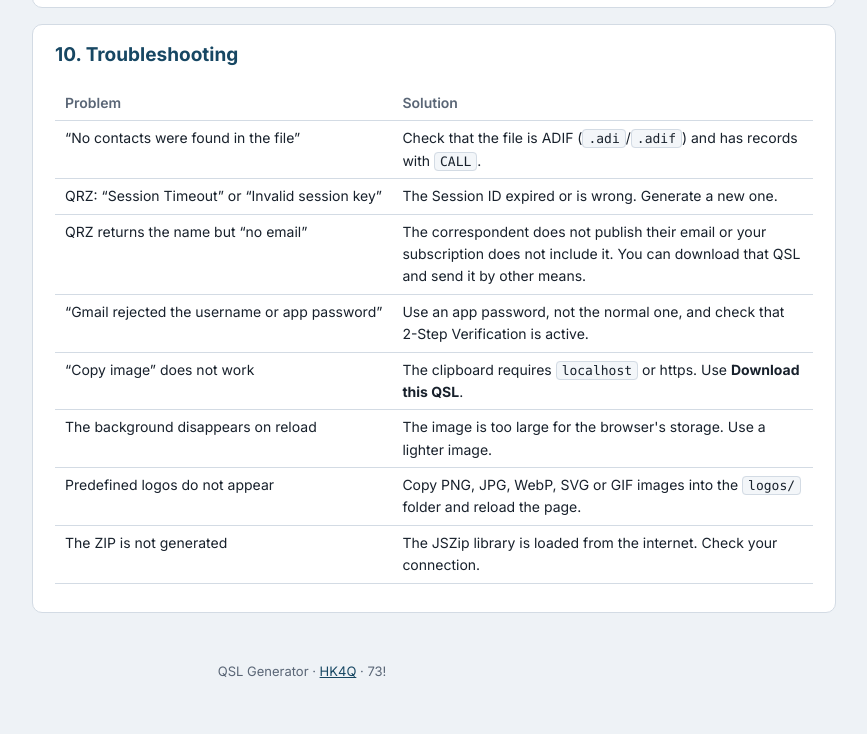
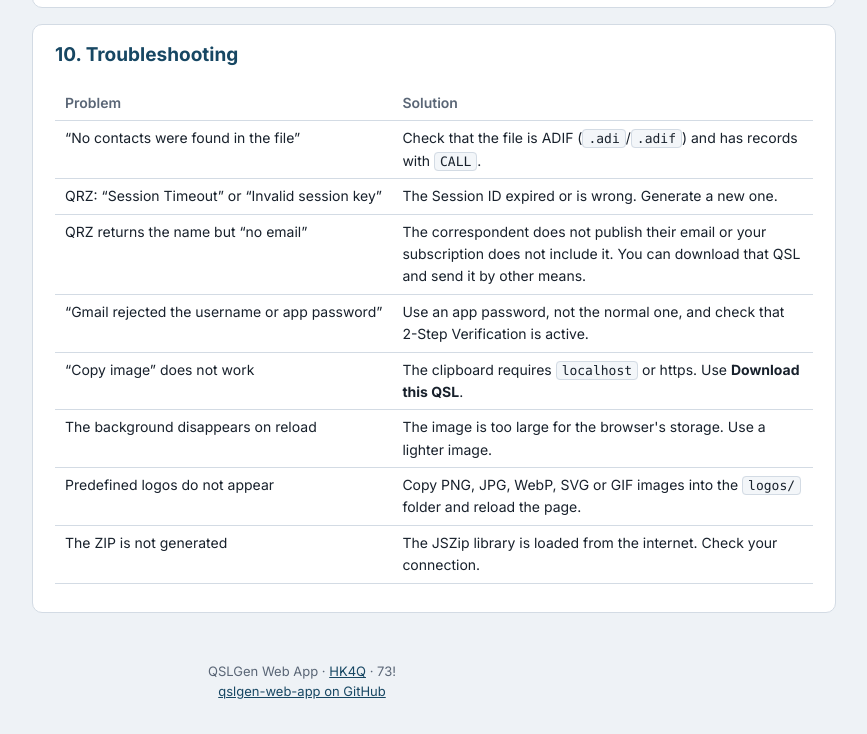
Before and after one commit to ianturo/qslgen-web-app, a website: page public/manual.html in a window 1280 px wide. Shown: the part 6220-6954 px from the top of the page, without its empty margins (338-1205 px from the left). Before the commit the page ends 6933 px from the top, so only its background shows below. Drawn offline with Linux system fonts and the light colour scheme.

Commit message:
Se adicionan enlaces en el piede pagina a github

```diff
--- a/public/manual.html
+++ b/public/manual.html
@@ -345,6 +345,7 @@
         <tr><td>No aparecen logos predefinidos</td><td>Copia imágenes PNG, JPG, WebP, SVG o GIF en la carpeta <code>logos/</code> y recarga la página.</td></tr>
         <tr><td>El ZIP no se genera</td><td>La librería JSZip se carga desde internet. Revisa tu conexión.</td></tr>
       </table></div>
+        <p class="muted small" align="center"><a href="https://github.com/ianturo/qslgen-web-app/" target="_blank">QSLGen Web App on GitHub</a></p>
     </section>
   </article>
 </div>
@@ -581,8 +582,11 @@
     </section>
   </article>
 </div>
-
-<footer><span lang="es">Generador de QSL · <a href="https://hk4q.net" target="_blank" rel="noopener">HK4Q</a> · 73!</span><span lang="en">QSL Generator · <a href="https://hk4q.net" target="_blank" rel="noopener">HK4Q</a> · 73!</span></footer>
-
+<footer>
+  <span lang="es">QSLGen Web App · <a href="https://hk4q.net" target="_blank" rel="noopener">HK4Q</a> · 73!<br></span>
+  <span lang="es"><a href="https://github.com/ianturo/qslgen-web-app/" target="_blank" rel="noopener">qslgen-web-app en GitHub</a></span>
+  <span lang="en">QSLGen Web App · <a href="https://hk4q.net" target="_blank" rel="noopener">HK4Q</a> · 73!<br></span>
+  <span lang="en"><a href="https://github.com/ianturo/qslgen-web-app/" target="_blank" rel="noopener">qslgen-web-app on GitHub</a></span>
+</footer>
 </body>
 </html>
```
Also changed, not shown: public/index.html (+2 -0 lines).
